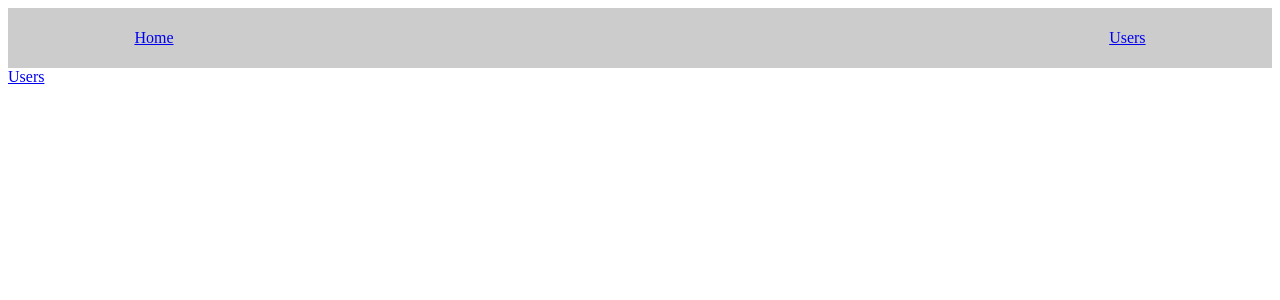
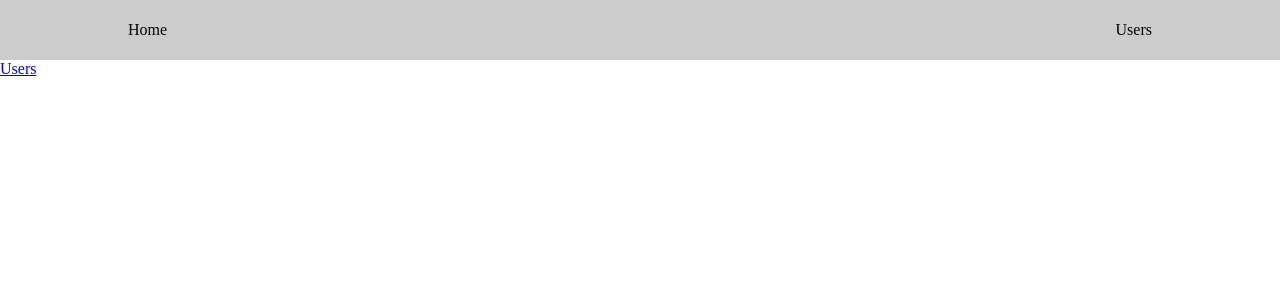
Before and after one commit to ridaFD/Nuxt-first-app, a Nuxt app: page / in a window 1280 px wide. Shown: the top 300 px of the page. Built offline with nearby package versions, Linux system fonts and the light colour scheme.

Commit message:
22. Styling Nuxt Apps "styles/main.css"

```diff
--- /dev/null
+++ b/assets/styles/main.css
@@ -0,0 +1,3 @@
+html, body {
+    margin: 0;
+}
--- a/components/Header.vue
+++ b/components/Header.vue
@@ -35,4 +35,12 @@ name: "Header"
   align-items: center;
   width: 80%;
 }
+.nav-item a {
+  text-decoration: none;
+  color: black;
+}
+.nav-item a:hover,
+.nav-item a:active {
+  color: white;
+}
 </style>
--- a/nuxt.config.js
+++ b/nuxt.config.js
@@ -14,6 +14,7 @@ export default {
 
   // Global CSS: https://go.nuxtjs.dev/config-css
   css: [
+      '~/assets/styles/main.css'
   ],
 
   // Plugins to run before rendering page: https://go.nuxtjs.dev/config-plugins
```
